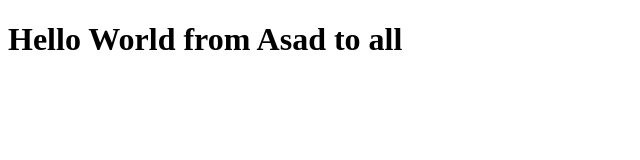
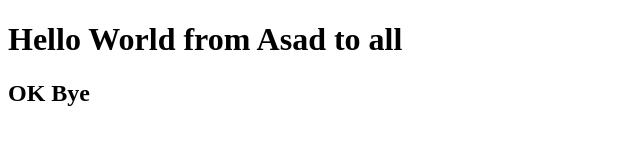
Before and after one commit to MuhammadAsad17/Bootcamp2020Sample1-asad, a plain HTML site: page index.html in a window 1280 px wide. Shown: the whole page, without its empty margins (0-640 px from the left). Drawn offline with Linux system fonts and the light colour scheme.

Commit message:
Update index.html

```diff
--- a/index.html
+++ b/index.html
@@ -7,5 +7,6 @@
   </head>
   <body>
     <h1>Hello World from Asad to all</h1>
+    <h2>OK Bye</h2>
   </body>
 </html>
```
